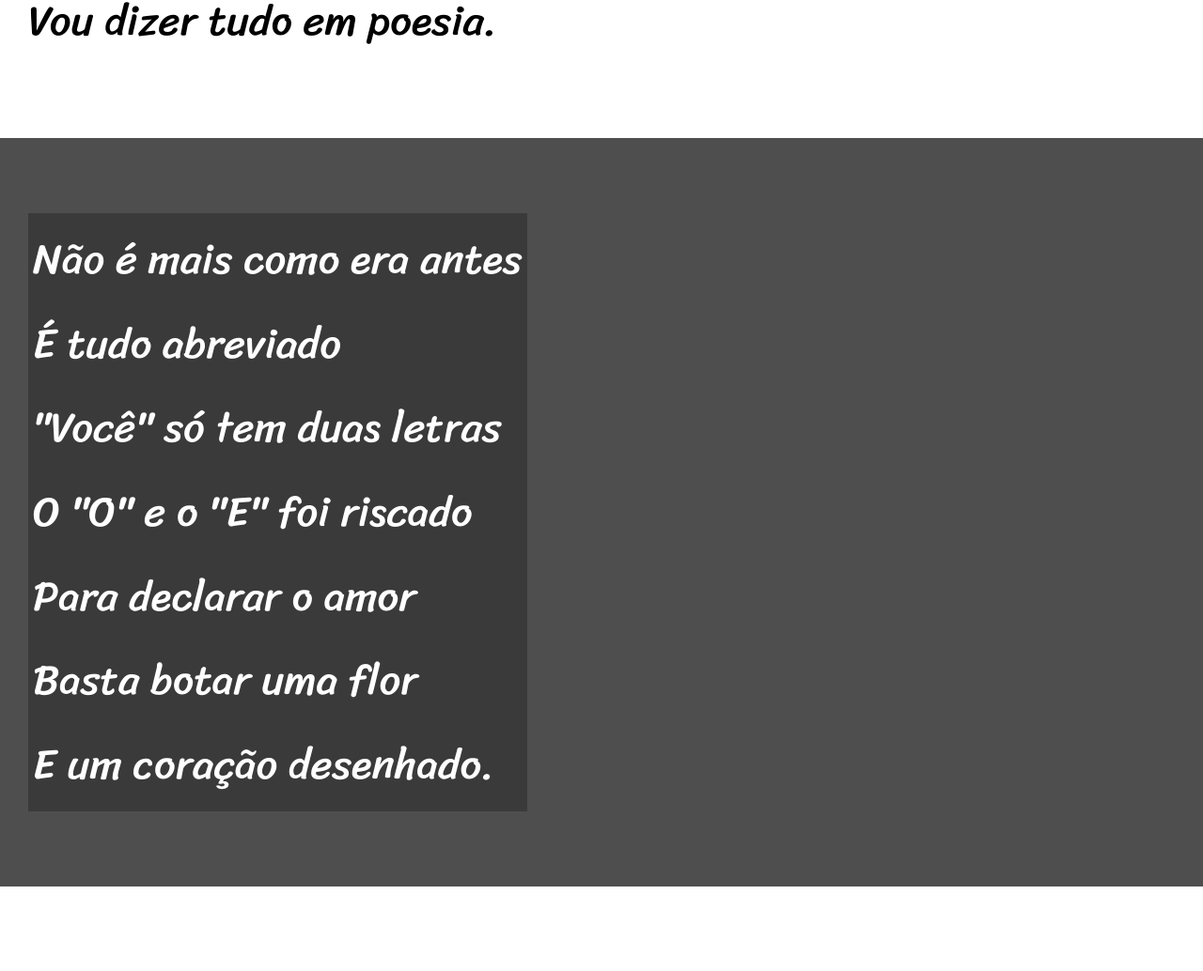
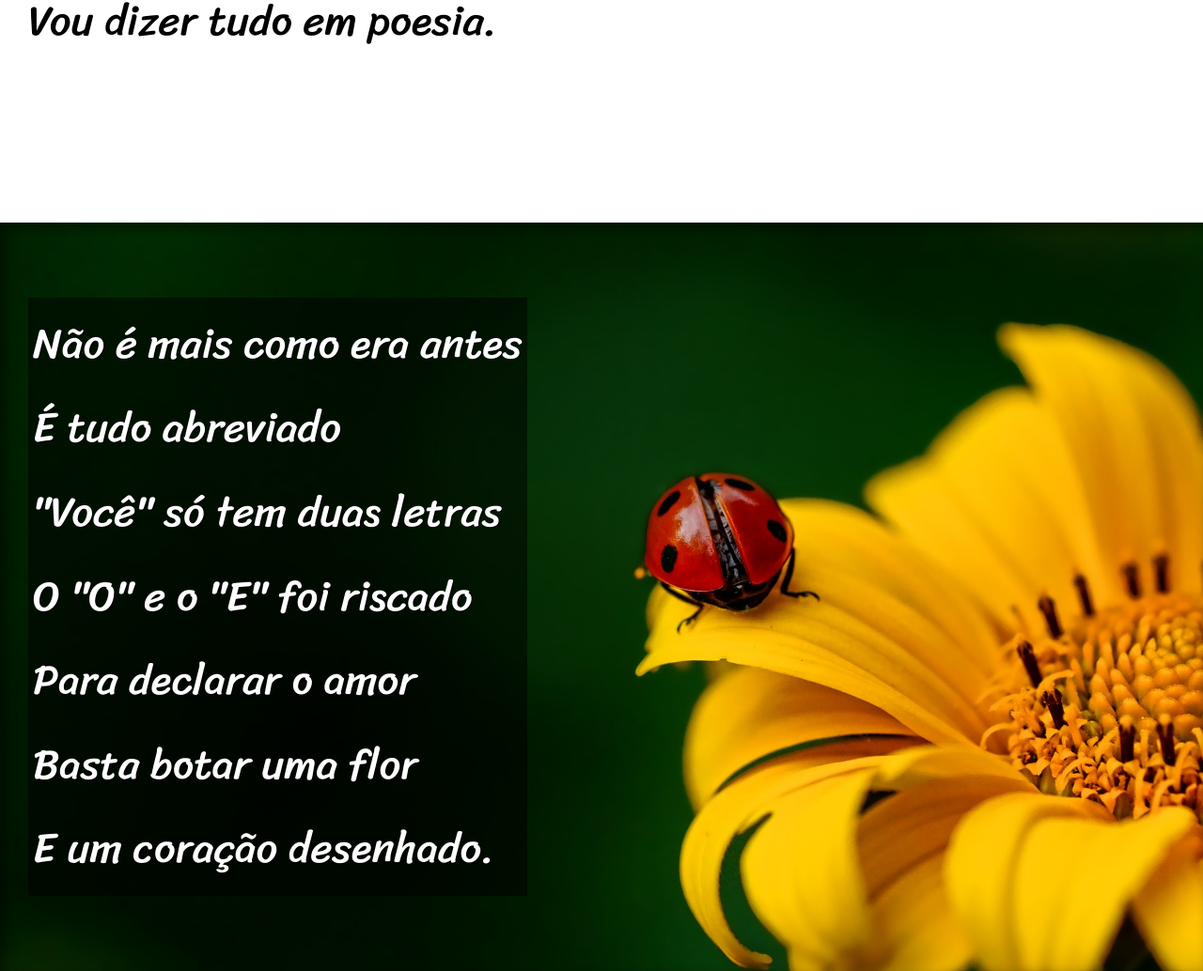
Before and after one commit to GabrielSantana0/html-css, a plain HTML site: page exercicios/Desafio/desafio012/index.html in a window 1280 px wide. Shown: the part 900-1934 px from the top of the page at 94% size. Drawn offline with Linux system fonts and the light colour scheme.

Commit message:
finalização projeto

```diff
--- a/exercicios/Desafio/desafio012/estilo/style.css
+++ b/exercicios/Desafio/desafio012/estilo/style.css
@@ -57,6 +57,10 @@ section {
     font-size: 3.5vw;
 }
 
+section > p {
+    padding-bottom: 2em;
+}
+
 .normal {
     background-color: white;
     color: black;
@@ -65,12 +69,25 @@ section {
 .image {
     background-color: rgb(78, 78, 78);
     color: rgb(255, 255, 255);
+    box-shadow: inset 6px 6px 13px 0px rgba(0, 0, 0, 0.459);
+    background-size: cover;
+    background-attachment: fixed;
 }
 
 .image > p {
     display: inline-block;
     padding: 5px;
-    background-color: rgba(0, 0, 0, 0.26);
+    background-color: rgba(0, 0, 0, 0.5);
+    text-shadow: 1px 1px 0px black;
+}
+
+section#img01 {
+    background-image: url(../imagens/background001.jpg);
+    background-position: right center;
+}
+
+section#img02 {
+    background-image: url(../imagens/background002.jpg);
 }
 
 footer {
--- a/exercicios/Desafio/desafio012/index.html
+++ b/exercicios/Desafio/desafio012/index.html
@@ -29,7 +29,7 @@
         </p>
     </section>
 
-    <section class="image">
+    <section class="image" id="img01">
         <p>
             Não é mais como era antes <br />
             É tudo abreviado <br />
@@ -60,7 +60,7 @@
         </p>
     </section>
 
-    <section class="image">
+    <section class="image" id="img02">
         <p>
             Tenho saudade das cartas<br />
             Escritas com a própria mão <br />
```
